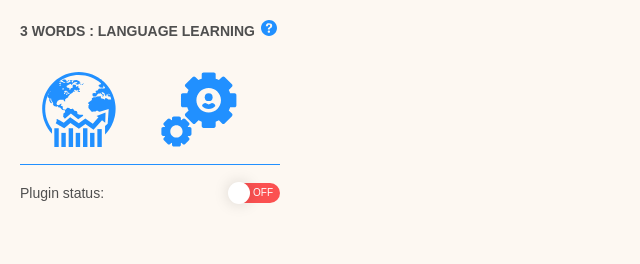
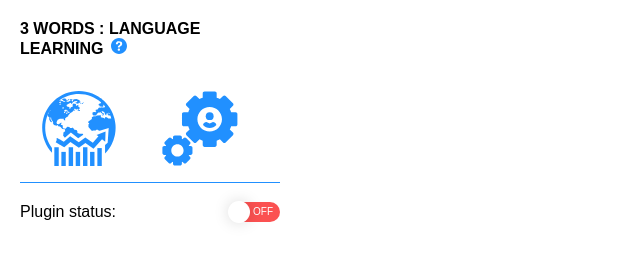
Before and after one commit to yaroslavkorzh/3words, a browser extension: page Dist/browser.html in a window 1280 px wide. Shown: the whole page, without its empty margins (0-640 px from the left). Drawn offline with Linux system fonts and the light colour scheme.

Commit message:
css styling fix

```diff
--- a/Dev/styles/assets/base.scss
+++ /dev/null
@@ -1,9 +0,0 @@
-body{
-  font-family: Arial, Helvetica, sans-serif;
-  font-size: 14px;
-  font-style: normal;
-  font-variant: normal;
-  font-weight: 300;
-  line-height: 1.2;
-  color: $c_black;
-}
--- a/Dev/styles/assets/browser.scss
+++ b/Dev/styles/assets/browser.scss
@@ -1,11 +1,14 @@
 
-body {
-  background: $c_beige;
-  position: relative;
-}
 
 .__ts-browser {
-
+  font-family: Arial, Helvetica, sans-serif;
+  font-size: 14px;
+  font-style: normal;
+  font-variant: normal;
+  font-weight: 300;
+  line-height: 1.2;
+  color: $c_black;
+  background: $c_beige;
   &-controls {
     width: 100%;
     //height: 100%;
```
Also changed, not shown: Dev/scripts/inject.js (line endings or trailing spaces), Dist/scripts/background.js, Dist/scripts/inject.js, Dist/styles/style.css, 2 other files.
